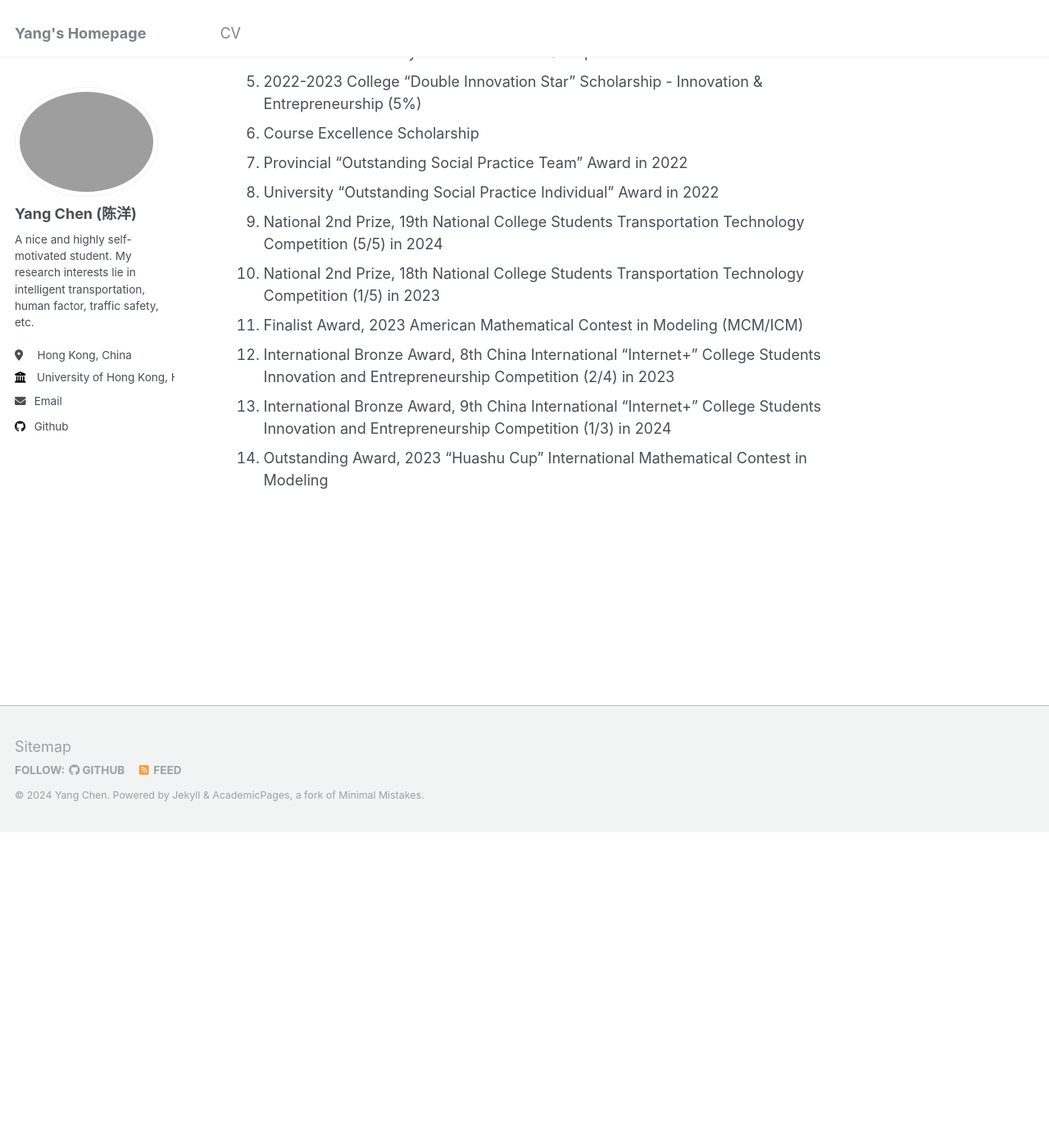
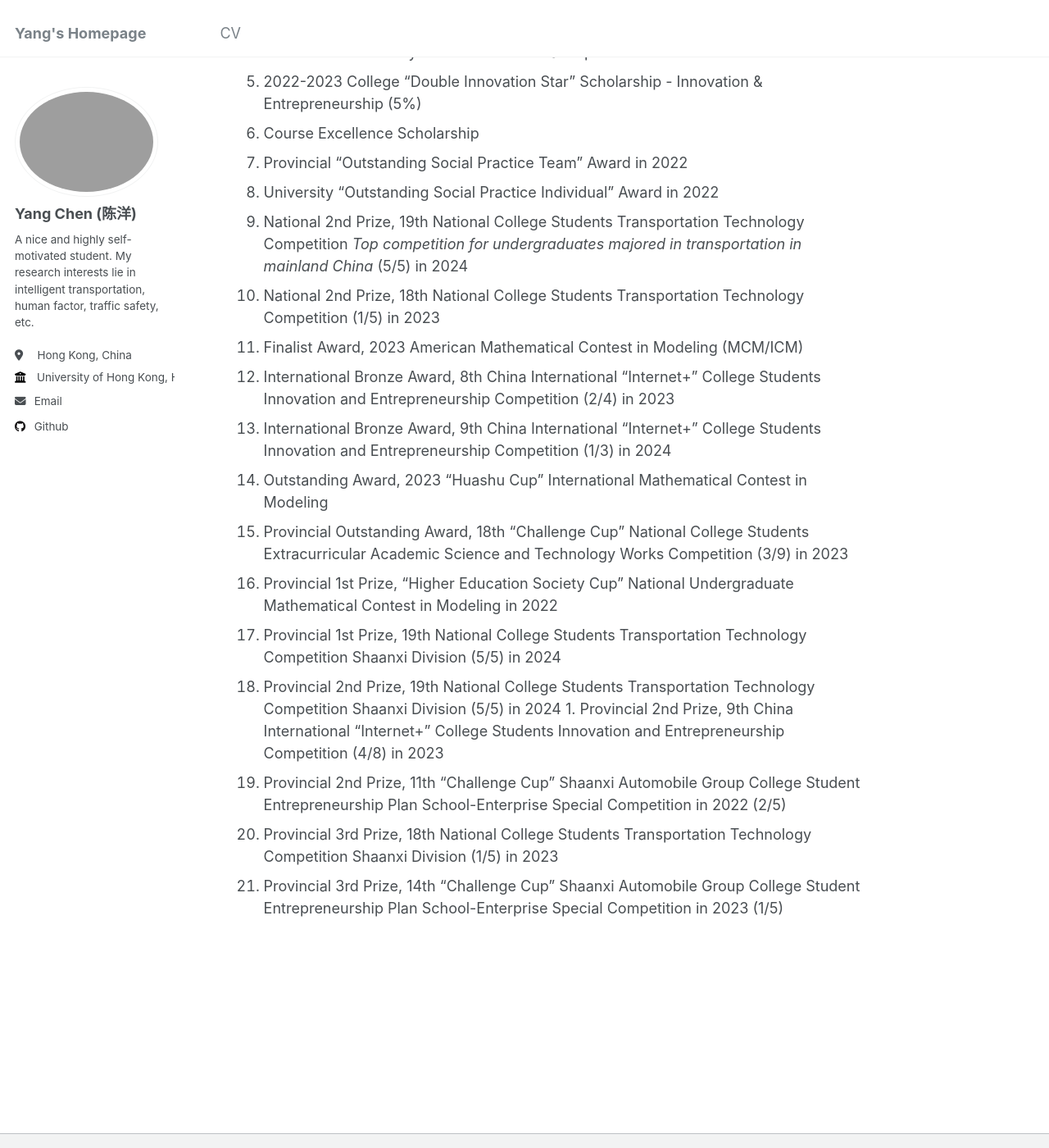
Before and after one commit to Sugar-eatingSheep/YangCHEN.github.io, a Jekyll site: the page built from _pages/about.md, in a window 1280 px wide and 1400 px high, scrolled down 4303 px. Shown: the whole window at 82% size. Built offline with Jekyll 4.4.1, drawn with Linux system fonts in a browser that asks for light colours; before the commit the page ends 5318 px from its top, so only the background shows below that.

Commit message:
Update about.md

```diff
--- a/_pages/about.md
+++ b/_pages/about.md
@@ -84,9 +84,16 @@ Publications
 1. Course Excellence Scholarship
 1. Provincial "Outstanding Social Practice Team" Award in 2022
 1. University "Outstanding Social Practice Individual" Award in 2022
-1. National 2nd Prize, 19th National College Students Transportation Technology Competition (5/5) in 2024
+1. National 2nd Prize, 19th National College Students Transportation Technology Competition *Top competition for undergraduates majored in transportation in mainland China* (5/5) in 2024
 1. National 2nd Prize, 18th National College Students Transportation Technology Competition (1/5) in 2023
 1. Finalist Award, 2023 American Mathematical Contest in Modeling (MCM/ICM)
 1. International Bronze Award, 8th China International "Internet+" College Students Innovation and Entrepreneurship Competition (2/4) in 2023
 1. International Bronze Award, 9th China International "Internet+" College Students Innovation and Entrepreneurship Competition (1/3) in 2024
 1. Outstanding Award, 2023 "Huashu Cup" International Mathematical Contest in Modeling
+1. Provincial Outstanding Award, 18th "Challenge Cup" National College Students Extracurricular Academic Science and Technology Works Competition (3/9) in 2023
+1. Provincial 1st Prize, "Higher Education Society Cup" National Undergraduate Mathematical Contest in Modeling in 2022
+1. Provincial 1st Prize, 19th National College Students Transportation Technology Competition Shaanxi Division (5/5) in 2024
+1. Provincial 2nd Prize, 19th National College Students Transportation Technology Competition Shaanxi Division (5/5) in 2024            1. Provincial 2nd Prize, 9th China International "Internet+" College Students Innovation and Entrepreneurship Competition (4/8) in 2023
+1. Provincial 2nd Prize, 11th "Challenge Cup" Shaanxi Automobile Group College Student Entrepreneurship Plan School-Enterprise Special Competition in 2022 (2/5)
+1. Provincial 3rd Prize, 18th National College Students Transportation Technology Competition Shaanxi Division (1/5) in 2023
+1. Provincial 3rd Prize, 14th "Challenge Cup" Shaanxi Automobile Group College Student Entrepreneurship Plan School-Enterprise Special Competition in 2023 (1/5)
```
